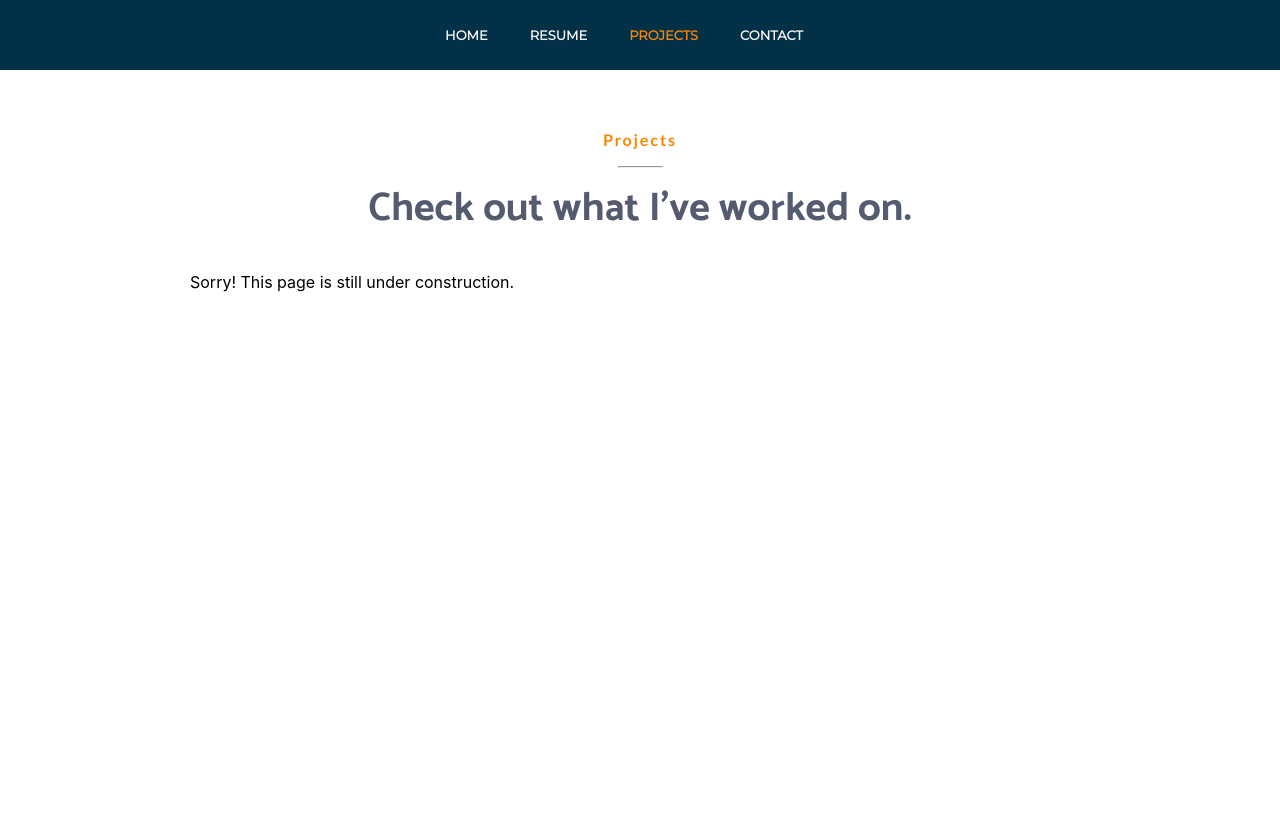
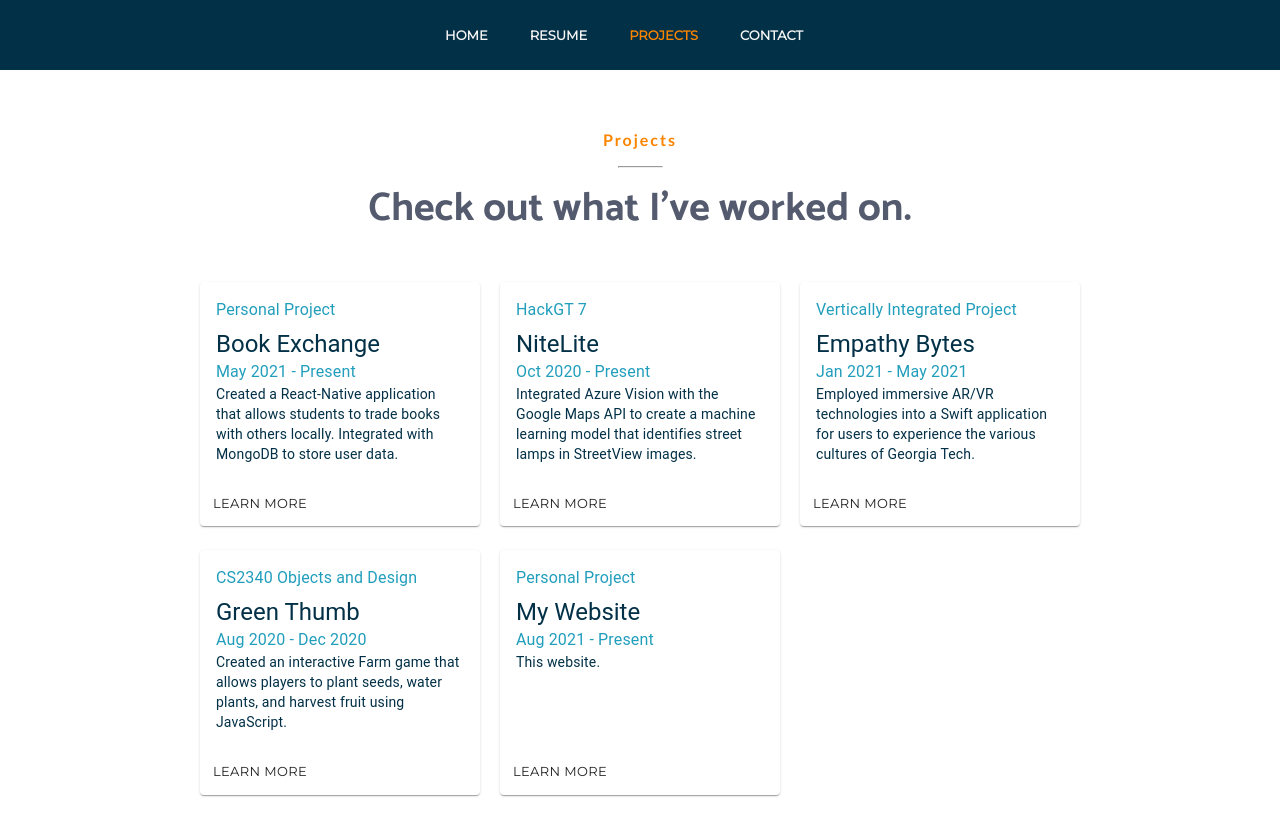
Before and after one commit to kirtanamogili/web, a React (Create React App) app: page /web/Projects in a window 1280 px wide. Shown: the top 836 px of the page. Before the commit the page ends 800 px from the top, so only its background shows below. Built offline with nearby package versions, Linux system fonts and the light colour scheme.

Commit message:
Added project cards

```diff
--- a/package.json
+++ b/package.json
@@ -3,10 +3,12 @@
   "version": "0.1.0",
   "private": true,
   "dependencies": {
+    "@material-ui/core": "^4.12.2",
+    "@material-ui/icons": "^4.11.2",
     "@testing-library/jest-dom": "^5.12.0",
     "@testing-library/react": "^11.2.7",
     "@testing-library/user-event": "^12.8.3",
-    "mdbreact": "^5.0.2",
+    "mdbreact": "^5.1.0",
     "react": "^17.0.2",
     "react-dom": "^17.0.2",
     "react-router-dom": "^5.2.0",
--- /dev/null
+++ b/src/components/cards/Cards.css
@@ -0,0 +1,27 @@
+.root {
+    min-width: 280px;
+    max-width: 280px;
+    color: #023047 !important;
+    background-color: white !important;
+    display: inline-block;
+    justify-content: center;
+    margin: 10px;
+    word-wrap: break-word;
+}
+
+.bullet {
+    margin: 0 2px;
+    transform: scale(0.8);
+    color: #219ebc !important;
+}
+
+.title {
+    font-size: 14;
+    color: #219ebc !important;
+}
+
+.pos {
+    margin-bottom: 12;
+    display: inline-block;
+    color: #219ebc !important;
+}
--- /dev/null
+++ b/src/components/cards/Cards.js
@@ -0,0 +1,118 @@
+import Card from '@material-ui/core/Card';
+import CardActions from '@material-ui/core/CardActions';
+import CardContent from '@material-ui/core/CardContent';
+import Button from '@material-ui/core/Button';
+import Typography from '@material-ui/core/Typography';
+import './Cards.css';
+
+
+export default function SimpleCard() {
+
+    return (
+    <div>
+      <Card className="root">
+        <CardContent>
+          <Typography className="title" color="textSecondary" gutterBottom>
+            Personal Project
+          </Typography>
+          <Typography variant="h5" component="h2">
+            Book Exchange
+          </Typography>
+          <Typography className="pos" color="textSecondary">
+            May 2021 - Present
+          </Typography>
+          <Typography variant="body2" component="p">
+            Created a React-Native application that allows students to trade books with others locally. Integrated with MongoDB to store user data.
+          </Typography>
+        </CardContent>
+        <CardActions>
+          <Button href="https://github.com/kirtanamogili/bookExchange" target="_blank" size="small">Learn More</Button>
+        </CardActions>
+      </Card>
+
+      <Card className="root">
+      <CardContent>
+        <Typography className="title" color="textSecondary" gutterBottom>
+          HackGT 7
+        </Typography>
+        <Typography variant="h5" component="h2">
+          NiteLite
+        </Typography>
+        <Typography className="pos" color="textSecondary">
+          Oct 2020 - Present
+        </Typography>
+        <Typography variant="body2" component="p">
+          Integrated Azure Vision with the Google Maps API to create a machine learning model that identifies street lamps in StreetView images.
+        </Typography>
+      </CardContent>
+      <CardActions>
+        <Button href="https://github.com/nevingilbert/NiteLite" size="small">Learn More</Button>
+      </CardActions>
+    </Card>
+
+    <Card className="root">
+      <CardContent>
+        <Typography className="title" color="textSecondary" gutterBottom>
+          Vertically Integrated Project
+        </Typography>
+        <Typography variant="h5" component="h2">
+          Empathy Bytes
+        </Typography>
+        <Typography className="pos" color="textSecondary">
+          Jan 2021 - May 2021
+        </Typography>
+        <Typography variant="body2" component="p">
+            Employed immersive AR/VR technologies into a Swift application for users to experience the various cultures of Georgia Tech.
+        </Typography>
+      </CardContent>
+      <CardActions>
+        <Button href="http://educast.library.gatech.edu/" size="small">Learn More</Button>
+      </CardActions>
+    </Card>
+
+    <Card className="root">
+      <CardContent>
+        <Typography className="title" color="textSecondary" gutterBottom>
+          CS2340 Objects and Design
+        </Typography>
+        <Typography variant="h5" component="h2">
+          Green Thumb
+        </Typography>
+        <Typography className="pos" color="textSecondary">
+          Aug 2020 - Dec 2020
+        </Typography>
+        <Typography variant="body2" component="p">
+            Created an interactive Farm game that allows players to plant seeds, water plants, and harvest fruit using JavaScript.
+        </Typography>
+      </CardContent>
+      <CardActions>
+        <Button href="https://github.gatech.edu/aghosh74/Farm" size="small">Learn More</Button>
+      </CardActions>
+    </Card>
+
+    <Card className="root">
+      <CardContent>
+        <Typography className="title" color="textSecondary" gutterBottom>
+          Personal Project
+        </Typography>
+        <Typography variant="h5" component="h2">
+          My Website
+        </Typography>
+        <Typography className="pos" color="textSecondary">
+          Aug 2021 - Present
+        </Typography>
+        <Typography variant="body2" component="p">
+          This website.
+          <br/>
+          <br/>
+          <br/>
+          <br/>
+        </Typography>
+      </CardContent>
+      <CardActions>
+        <Button href="https://github.com/kirtanamogili/web" size="small">Learn More</Button>
+      </CardActions>
+    </Card>
+    </div>
+    );
+  }
--- a/src/components/pages/Projects.js
+++ b/src/components/pages/Projects.js
@@ -1,4 +1,5 @@
 import React from 'react';
+import Cards from '../cards/Cards';
 
 const Projects = () => {
     return (
@@ -6,11 +7,7 @@
             <h3>Projects</h3>
             <hr></hr>
             <h4>Check out what I've worked on.</h4>
-            <div>
-                <body className="text">
-                Sorry! This page is still under construction.
-                </body>
-            </div>
+            <Cards/>
         </div>
     )
 }
--- a/src/components/timeline/Timeline.js
+++ b/src/components/timeline/Timeline.js
@@ -57,7 +57,7 @@
                             <span class="flag">Georgia Tech</span>
                             <span class="time-wrapper"><span class="time">Aug 2019 - Present</span></span>
                         </div>
-                        <div class="desc">I am a third-year Computer Science Bachelor's student at the Georgia Institute of Technology with concentrations in Intelligence and Information Internetworks.</div>
+                        <div class="desc">I am a third-year Computer Science Bachelor's student at the Georgia Institute of Technology with concentrations in Intelligence and Information Internetworks. I have a 3.83/4.00 GPA, and I am a dean's list honoree.</div>
                     </div>
                 </li>
                 <li>
```
Also changed, not shown: 1 other file (tests, documents, lock files or other folders).
